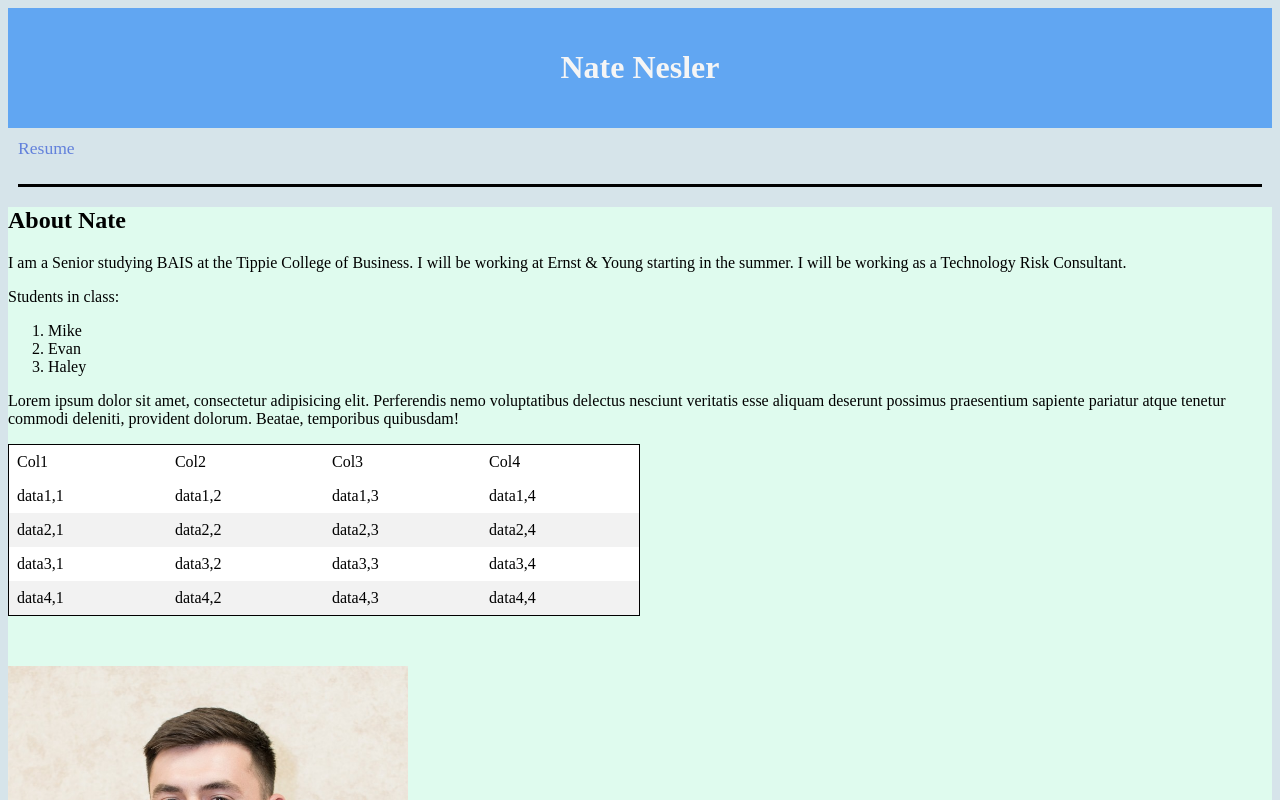
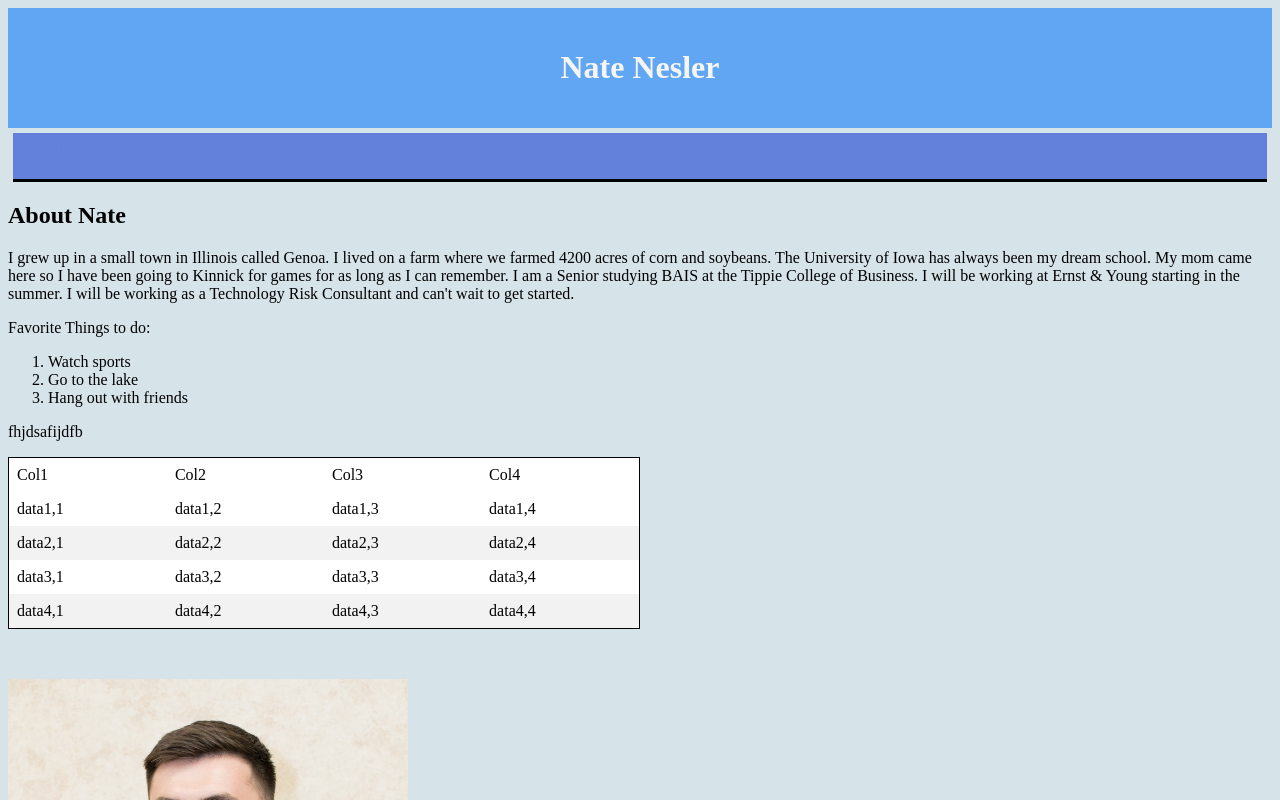
Before and after one commit to nnesler/BAIS3300-week6HW, a plain HTML site: page index.html in a window 1280 px wide. Shown: the top 800 px of the page. Drawn offline with Linux system fonts and the light colour scheme.

Commit message:
Content Revision 1

```diff
--- a/css/stylesheet.css
+++ b/css/stylesheet.css
@@ -10,15 +10,15 @@
   }
 
   nav {
-    background-color: #D6E4EA;
-    margin: 10px;
-    padding-bottom: 25px;
+    background-color: #6381DB;
+    margin: 5px;
+    padding-bottom: 20px;
     border-bottom: 3px solid black;
   }
 
   a {
     text-decoration: none;
-    font-size: 1.1rem;
+    font-size: 1.4rem;
   }
 
   /* unvisited link */
@@ -28,27 +28,27 @@
 
   /* visited link */
   a:visited {
-    color: #6d7a74;
+    color: #f2f2f2;
   }
 
   /* mouse over link */
   a:hover {
-    color: #93facb;
-    background-color: green;
-    padding: 2px;
+    color: #c3ef5a;
+    background-color: blue;
+    padding: 6px;
   }
 
   /* selected link */
   a:active {
-    color: green;
+    color: whitesmoke;
   }
 
   main {
-    background-color: #dffbee;
+    background-color: #D6E4EA;
   }
 
   footer {
-    background-color: #487a64;
+    background-color: #6165F2;
     padding: 25px;
     text-align: center;
     color: whitesmoke;
@@ -62,8 +62,8 @@
   }
 
   th {
-    background-color: #487a64;
-    color: white;
+    background-color: #D6E4EA;
+    color: grey;
   }
 
   td {
--- a/index.html
+++ b/index.html
@@ -15,21 +15,20 @@
     <main>
       <h2>About Nate</h2>
       <p>
+        I grew up in a small town in Illinois called Genoa. I lived on a farm where we farmed 4200 acres of corn and soybeans.
+        The University of Iowa has always been my dream school. My mom came here so I have been going to Kinnick for games for as long as I can remember.
         I am a Senior studying BAIS at the Tippie College of Business. I will be working at Ernst & Young starting in the summer.
-        I will be working as a Technology Risk Consultant.
+        I will be working as a Technology Risk Consultant and can't wait to get started.
       </p>
-      <p>Students in class:</p>
+      <p>Favorite Things to do:</p>
       <ol>
-        <li>Mike</li>
-        <li>Evan</li>
-        <li>Haley</li>
+        <li>Watch sports</li>
+        <li>Go to the lake</li>
+        <li>Hang out with friends</li>
       </ol>
 
       <p>
-        Lorem ipsum dolor sit amet, consectetur adipisicing elit. Perferendis
-        nemo voluptatibus delectus nesciunt veritatis esse aliquam deserunt
-        possimus praesentium sapiente pariatur atque tenetur commodi deleniti,
-        provident dolorum. Beatae, temporibus quibusdam!
+        fhjdsafijdfb
       </p>
 
       <table>
```
